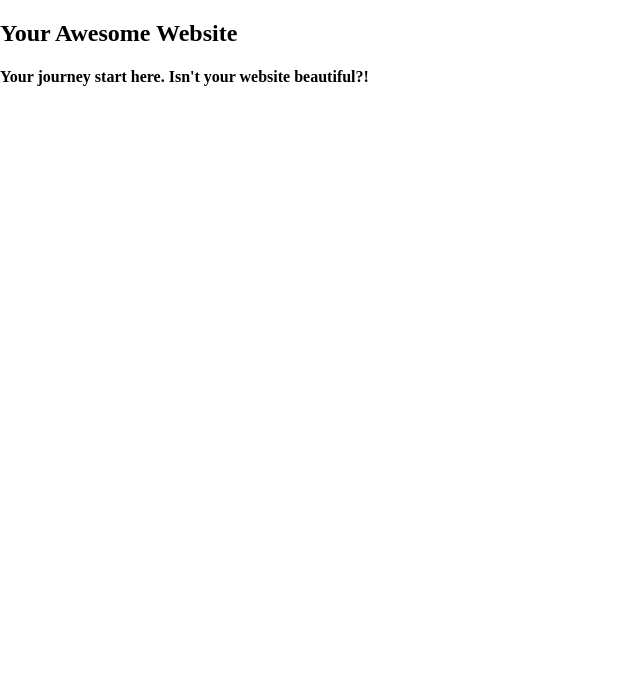
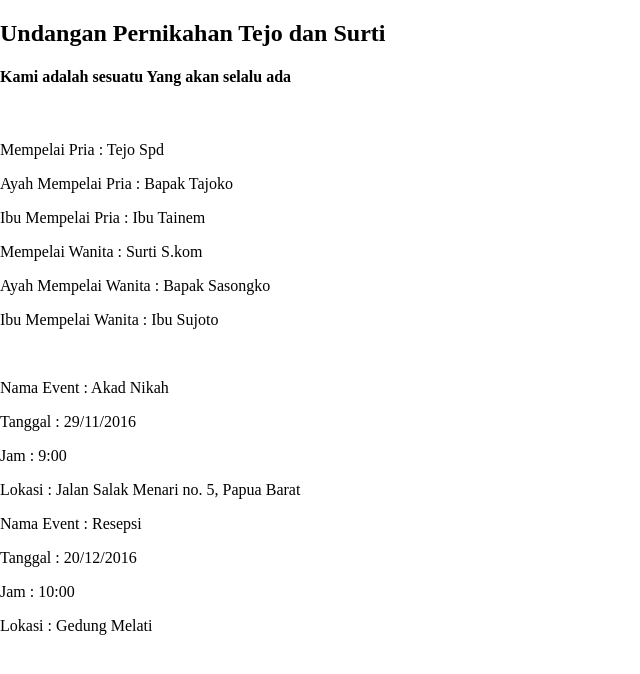
Before and after one commit to gizipp/konvensional, a Jekyll site: the page built from index.html, in a window 1280 px wide. Shown: the top 674 px of the page, without its empty margins (0-640 px from the left). Built offline with Jekyll 4.4.1, drawn with Linux system fonts in a browser that asks for light colours.

Commit message:
Scaffold content.yml

```diff
--- a/_data/content.yml
+++ b/_data/content.yml
@@ -1,2 +1,25 @@
-title: "Your Awesome Website"
-body: "Your journey start here"
+title: "Undangan Pernikahan Tejo dan Surti"
+story: >
+  Kami adalah sesuatu
+  Yang akan selalu ada
+groom:
+  name: "Tejo Spd"
+  father: "Bapak Tajoko"
+  mother: "Ibu Tainem"
+bride:
+  name: "Surti S.kom"
+  father: "Bapak Sasongko "
+  mother: "Ibu Sujoto"
+events:
+  - date: "29/11/2016"
+    time: "9:00"
+    address: "Jalan Salak Menari no. 5, Papua Barat"
+    latitude: ""
+    longitude: ""
+    name: "Akad Nikah"
+  - date: "20/12/2016"
+    time: "10:00"
+    address: "Gedung Melati"
+    name: "Resepsi"
+    latitude: ""
+    longitude: ""
--- a/index.html
+++ b/index.html
@@ -11,5 +11,21 @@ excerpt: This is the greatest website on earth. Share! Like! Subscribe! I'm dead
 <section>
   {% assign content = site.data.content %}
   <h1>{{content.title}}</h1>
-  <h4>{{content.body}}. Isn't your website beautiful?!</h4>
+  <h4>{{content.story}}</h4>
+  <br>
+  <p>Mempelai Pria : {{content.groom.name}}</p>
+  <p>Ayah Mempelai Pria : {{content.groom.father}}</p>
+  <p>Ibu Mempelai Pria : {{content.groom.mother}}</p>
+  <p>Mempelai Wanita : {{content.bride.name}}</p>
+  <p>Ayah Mempelai Wanita : {{content.bride.father}}</p>
+  <p>Ibu Mempelai Wanita : {{content.bride.mother}}</p>
+  <br>
+  {% for event in content.events %}
+  <p>Nama Event : {{ event.name }}</p>
+  <p>Tanggal : {{ event.date }}</p>
+  <p>Jam : {{ event.time }}</p>
+  <p>Lokasi : {{ event.address }}</p>
+  {% endfor %}
+  <br>
+  <br>
 </section>
```
